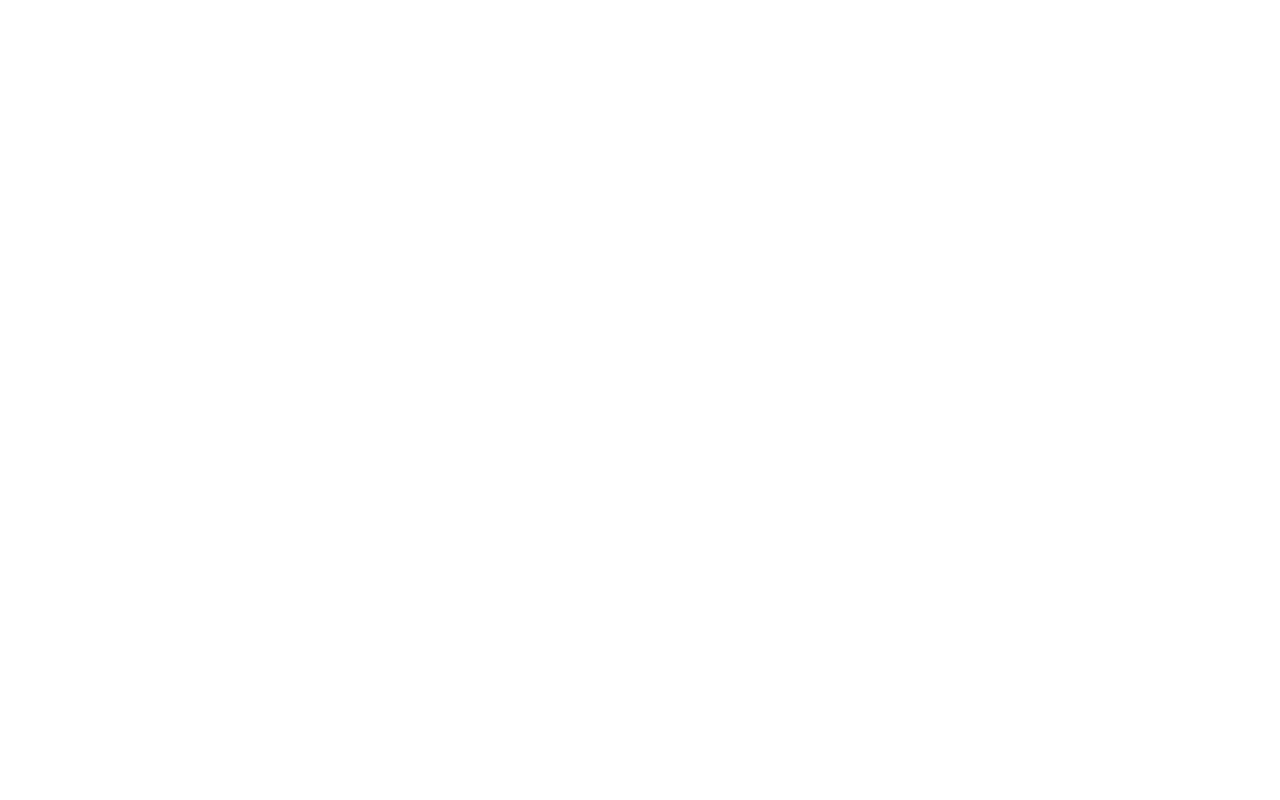
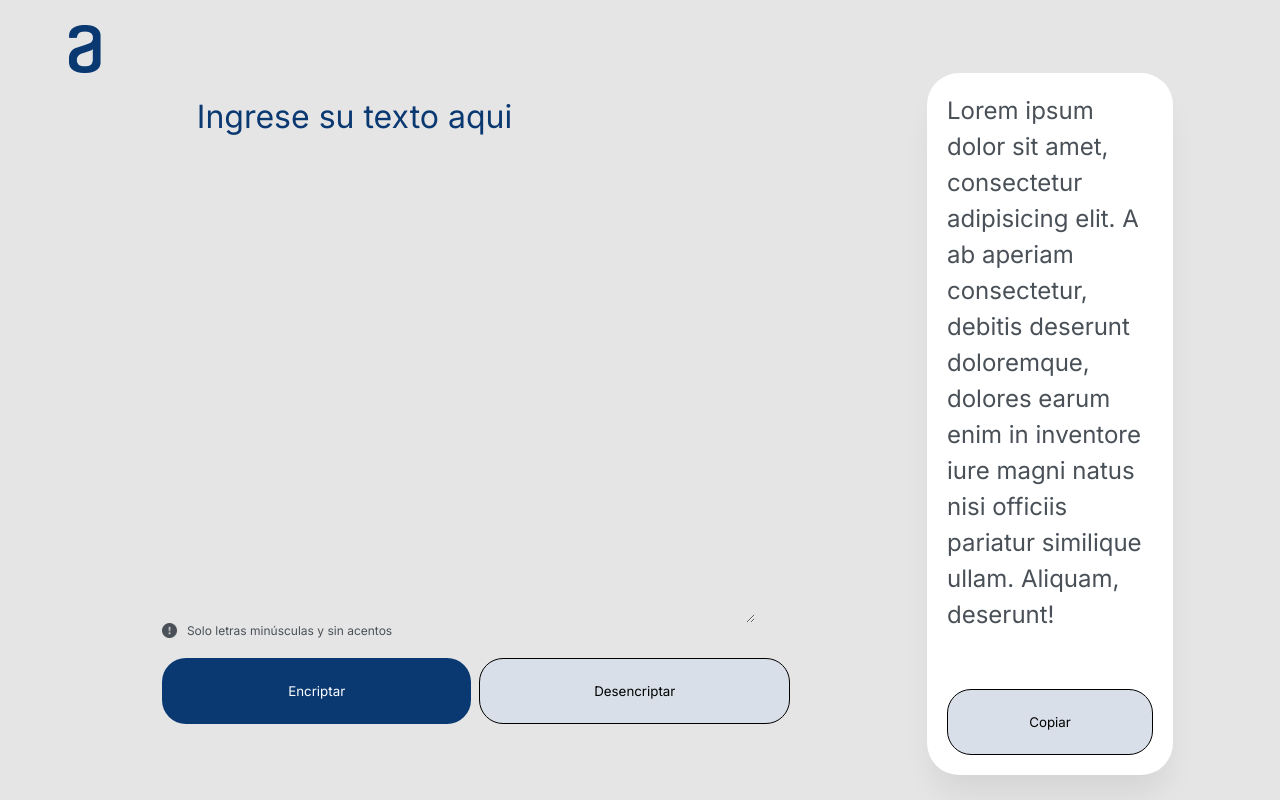
Before and after one commit to loloplox/encrypt-alura, a plain HTML site: page index.html in a window 1280 px wide. Drawn offline with Linux system fonts and the light colour scheme.

Commit message:
Se acabo el diseño para monitores de pc

```diff
--- a/css/style.css
+++ b/css/style.css
@@ -0,0 +1,167 @@
+@import url('https://fonts.googleapis.com/css2?family=Inter:wght@100;200;300;400;500;600;700;800;900&display=swap');
+
+* {
+	margin: 0;
+	padding: 0;
+	box-sizing: border-box;
+	font-family: 'Inter', sans-serif;
+}
+
+body {
+	width: 100vw;
+	height: 100vh;
+	max-width: 100%;
+	max-height: 100%;
+	background: #E5E5E5;
+}
+
+:root {
+	--primary-color: #0A3871;
+	--info-color: #495057;
+
+}
+
+.container {
+	display: flex;
+	flex-direction: column;
+	width: 100%;
+	height: 100%;
+	padding: 25px;
+}
+
+.logo {
+	width: 120px;
+	height: 48px;
+	display: flex;
+	justify-content: center;
+}
+
+.logo img {
+	height: 100%;
+}
+
+main {
+	display: flex;
+	width: 100%;
+	height: 100%;
+	justify-content: space-evenly;
+}
+
+.encrypt_container {
+	width: 60%;
+	padding: 20px;
+	display: flex;
+	flex-direction: column;
+	align-items: center;
+}
+
+.input_text {
+	border: none;
+	background: transparent;
+	width: 80%;
+	height: 80%;
+	font-size: 32px;
+	color: var(--primary-color);
+	outline: none;
+	line-height: 150%;
+}
+
+.input_text::placeholder {
+	color: var(--primary-color);
+}
+
+.actions {
+	width: 90%;
+}
+
+.info {
+	display: flex;
+	align-items: center;
+	gap: 10px;
+}
+
+.info img {
+	width: 15px;
+	height: 15px;
+}
+
+.info p {
+	color: var(--info-color);
+	font-size: 12px;
+}
+
+.btn_group {
+	margin-top: 20px;
+	display: flex;
+	width: 100%;
+	gap: 8px;
+}
+
+.btn_primary {
+	padding: 24px;
+	width: 100%;
+	background: var(--primary-color);
+	border: none;
+	border-radius: 24px;
+	color: white;
+	cursor: pointer;
+}
+
+.btn_secondary {
+	padding: 24px;
+	width: 100%;
+	background: #D8DFE8;
+	border: 1px black solid;
+	border-radius: 24px;
+	cursor: pointer;
+}
+
+
+.result_container {
+	width: 20%;
+	background: white;
+	padding: 20px;
+
+	box-shadow: 0px 24px 32px -8px rgba(0, 0, 0, 0.08);
+	border-radius: 32px;
+}
+
+.not_results {
+	display: flex;
+	flex-direction: column;
+	justify-content: center;
+	align-items: center;
+	gap: 10px;
+	text-align: center;
+}
+
+.not_results h3 {
+	font-size: 24px;
+	color: #343A40;
+	font-weight: 700;
+}
+
+.not_results p {
+	font-size: 16px;
+	color: #495057;
+	font-weight: 400;
+}
+
+.results {
+	height: 100%;
+}
+
+.result_text {
+	height: 90%;
+}
+
+.result_text h3 {
+	font-weight: 400;
+	font-size: 24px;
+	line-height: 150%;
+	color: #495057;
+}
+
+.display_none {
+	display: none;
+}
--- a/index.html
+++ b/index.html
@@ -5,9 +5,58 @@
 		<meta name="viewport"
 		      content="width=device-width, user-scalable=no, initial-scale=1.0, maximum-scale=1.0, minimum-scale=1.0">
 		<meta http-equiv="X-UA-Compatible" content="ie=edge">
-    <title>Document</title>
+		<link rel="stylesheet" href="css/style.css">
+		<title>Encrypt Alura</title>
 	</head>
 	<body>
+		<div class="container">
+			<div class="logo">
+				<img src="resources/logo.png" alt="Logo de Alura latam">
+			</div>
 
+			<main>
+				<div class="encrypt_container">
+					<textarea class="input_text" placeholder="Ingrese su texto aqui"></textarea>
+
+					<div class="actions">
+						<div class="info">
+							<img src="resources/info_icon.png" alt="Icono de informacion">
+							<p>Solo letras minúsculas y sin acentos</p>
+						</div>
+
+						<div class="btn_group">
+							<button class="btn_primary">Encriptar</button>
+							<button class="btn_secondary">Desencriptar</button>
+						</div>
+					</div>
+				</div>
+				<div class="result_container">
+					<div class="not_results display_none">
+						<img src="resources/muñeco.png" alt="Imagen para ningun mensaje fue encontrado">
+
+						<h3>Ningun mensaje fue encontrado</h3>
+
+						<p>Ingresa el texto que desees encriptar o desencriptar</p>
+					</div>
+
+					<div class="results">
+						<div class="result_text">
+							<h3>
+								Lorem ipsum dolor sit amet, consectetur adipisicing elit. A ab aperiam consectetur,
+								debitis
+								deserunt doloremque, dolores earum enim in inventore iure magni natus nisi officiis
+								pariatur
+								similique ullam. Aliquam, deserunt!
+							</h3>
+						</div>
+
+						<button class="btn_secondary">Copiar</button>
+					</div>
+
+				</div>
+			</main>
+		</div>
+
+		<script src="js/index.js"></script>
 	</body>
 </html>
```
Also changed, not shown: js/index.js (line endings or trailing spaces), resources/info_icon.png (added), resources/logo.png (added), resources/muñeco.png (added). Lines whose indentation alone changed are shown as unchanged.
